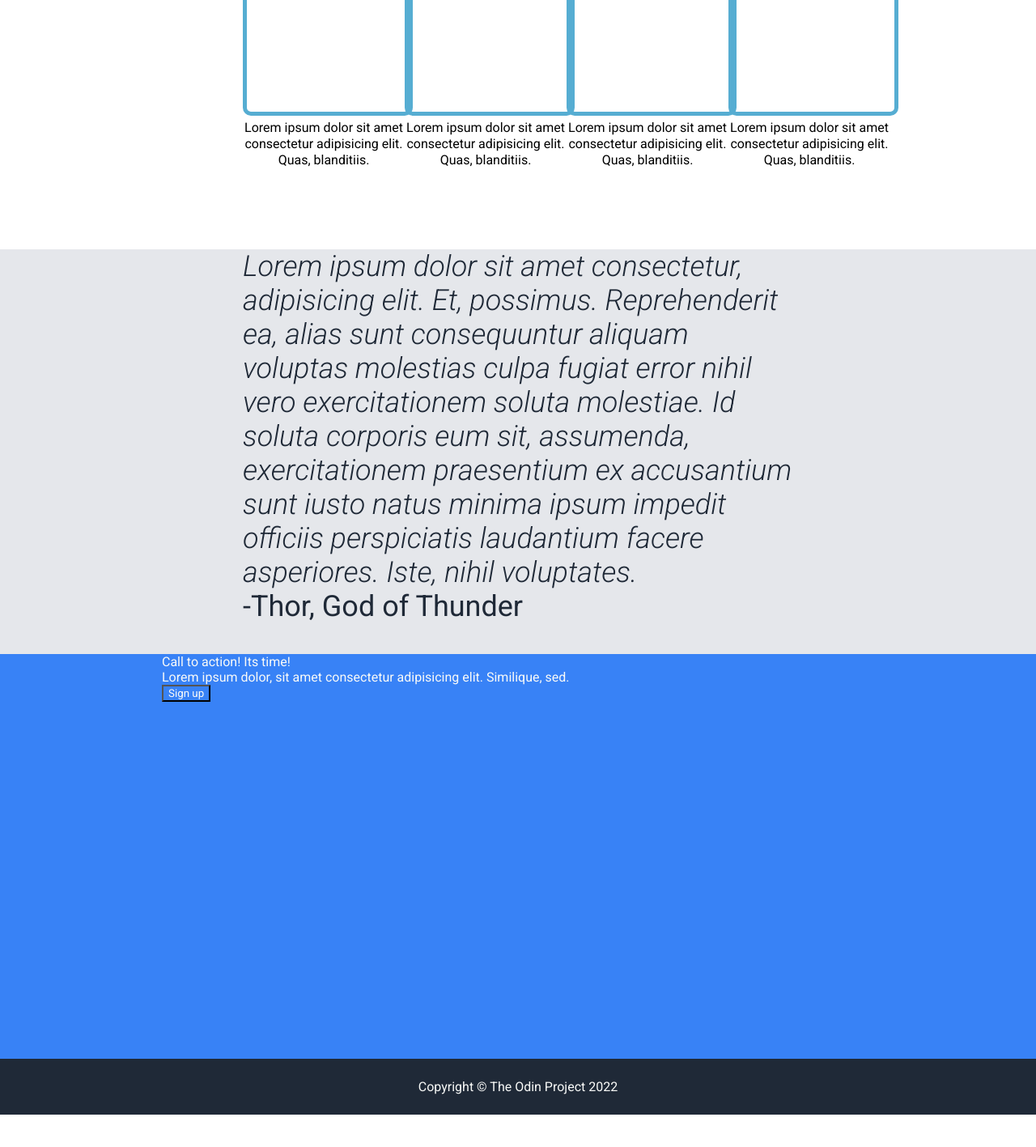
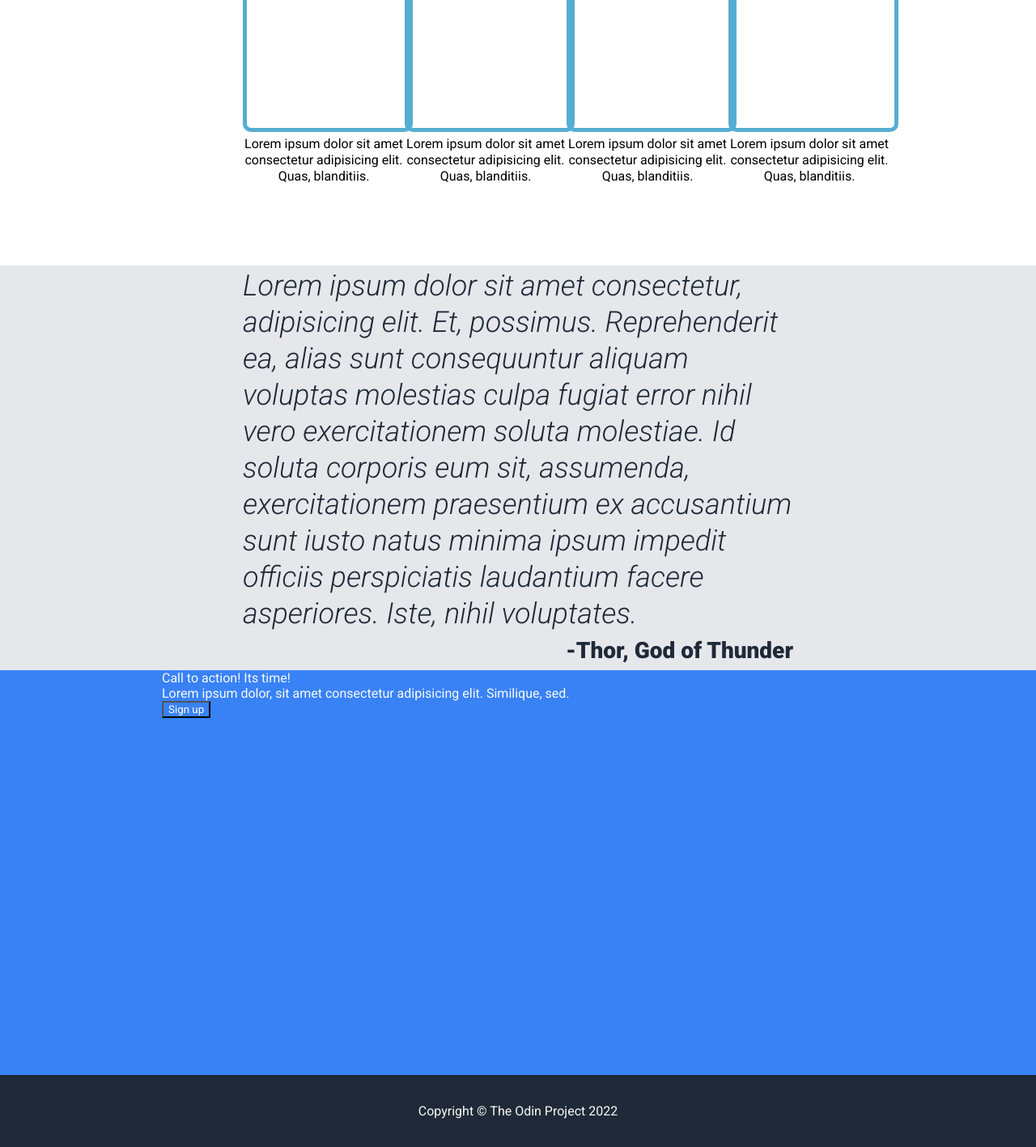
Before and after one commit to StuvaScript/Odin-Landing-Page, a plain HTML site: page index.html in a window 1280 px wide. Shown: the part 750-2167 px from the top of the page at 81% size. Before the commit the page ends 2127 px from the top, so only its background shows below. Drawn offline with Linux system fonts and the light colour scheme.

Commit message:
Save often

```diff
--- a/index.html
+++ b/index.html
@@ -71,7 +71,7 @@
 
         <blockquote>
             <p>Lorem ipsum dolor sit amet consectetur, adipisicing elit. Et, possimus. Reprehenderit ea, alias sunt consequuntur aliquam voluptas molestias culpa fugiat error nihil vero exercitationem soluta molestiae. Id soluta corporis eum sit, assumenda, exercitationem praesentium ex accusantium sunt iusto natus minima ipsum impedit officiis perspiciatis laudantium facere asperiores. Iste, nihil voluptates.</p>
-            -Thor, God of Thunder
+            <span>-Thor, God of Thunder</span>
         </blockquote>
 
         <div>
--- a/style.css
+++ b/style.css
@@ -1,3 +1,6 @@
+
+/* largest selectors */
+
 * {
     margin: 0;
     font-family: 'Roboto', Arial, sans-serif;
@@ -9,8 +12,10 @@ body {
     height: 100vh;
 }
 
+/* header */
+
 header {
-    padding: 15px 200px;
+    padding: 25px 200px;
     background: #1F2937;
     color: #F9FAF8;
     font-size: 24px;
@@ -42,9 +47,13 @@ nav {
     color: #E5E7EB;
 }
 
+/* main content */
+
 main {
     flex: 1;
 }
+
+/* hero section */
 
 .hero {
     box-sizing: border-box;
@@ -89,6 +98,8 @@ h1 {
     font-size: 18px;
 }
 
+/* info section */
+
 .info {
     box-sizing: border-box;
     padding: 40px 300px 100px;
@@ -125,18 +136,33 @@ h2 {
     margin-bottom: 5px;;
 }
 
+/* quote section */
+
 blockquote {
     background: #E5E7EB;
     color: #1F2937;
     font-size: 36px;
     padding: 0 300px;
     height: 500px;
+    display: flex;
+    flex-direction: column;
+    align-items: center;
+    justify-content: center;
+    line-height: 1.25em;
 }
 
 blockquote p {
     font-weight: 300;
     font-style: italic;
 }
+
+blockquote span {
+    align-self: end;
+    font-size: 28px;
+    font-weight: 900;
+}
+
+/* last big box */
 
 .box {
     padding: 0 200px;
@@ -150,11 +176,13 @@ button {
     color: #F9FAF8;
 }
 
+/* footer */
+
 footer {
     display: flex;
     justify-content: center;
     align-items: center;
-    padding: 25px;
+    padding: 35px;
     background: #1F2937;
     color: #F9FAF8;
 }
```
